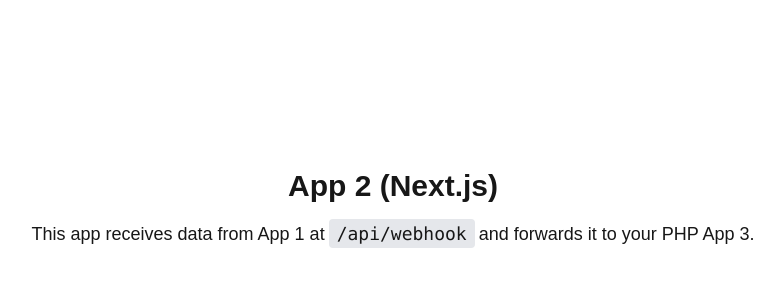
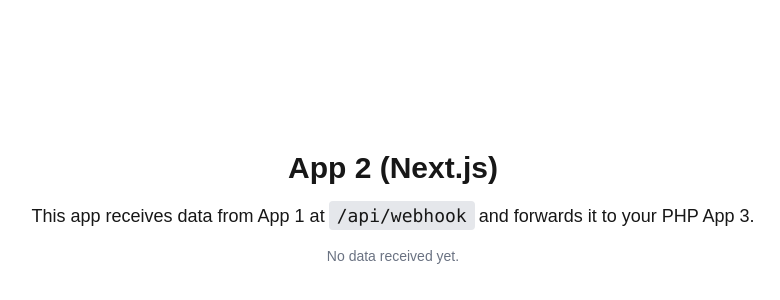
Before and after one commit to nikhilljpskj/data-integration, a Next.js app: page / in a window 1280 px wide. Shown: the part 192-492 px from the top of the page, without its empty margins (247-1027 px from the left). Built offline with nearby package versions, Linux system fonts and the light colour scheme.

Commit message:
first commit

```diff
--- a/src/app/page.tsx
+++ b/src/app/page.tsx
@@ -1,14 +1,33 @@
-// import Image from "next/image";
+'use client';
+
+import { useEffect, useState } from 'react';
 
 export default function Home() {
+  const [latest, setLatest] = useState<any>(null);
+
+  useEffect(() => {
+    fetch('/api/latest')
+      .then(res => res.json())
+      .then(data => setLatest(data.latest));
+  }, []);
+
   return (
     <main className="flex flex-col items-center justify-center min-h-screen p-8">
       <h1 className="text-3xl font-bold mb-4">App 2 (Next.js)</h1>
-      <p className="text-lg">
+      <p className="text-lg mb-4">
         This app receives data from App 1 at
         <code className="bg-gray-200 px-2 py-1 mx-1 rounded">/api/webhook</code>
         and forwards it to your PHP App 3.
       </p>
+
+      {latest ? (
+        <div className="bg-gray-100 text-left p-4 rounded w-full max-w-md">
+          <h2 className="text-xl font-semibold mb-2">Latest Data Received:</h2>
+          <pre>{JSON.stringify(latest, null, 2)}</pre>
+        </div>
+      ) : (
+        <p className="text-sm text-gray-500">No data received yet.</p>
+      )}
     </main>
   );
 }
--- /dev/null
+++ b/src/pages/api/latest.js
@@ -0,0 +1,5 @@
+import { latestPayload } from './webhook';
+
+export default function handler(req, res) {
+  res.status(200).json({ latest: latestPayload });
+}
--- a/src/pages/api/webhook.js
+++ b/src/pages/api/webhook.js
@@ -1,4 +1,6 @@
 import fetch from 'node-fetch';
+
+let latestPayload = null; // in-memory storage
 
 export default async function handler(req, res) {
   if (req.method !== 'POST') {
@@ -6,13 +8,13 @@
   }
 
   const data = req.body;
+  latestPayload = data; // store latest
 
   try {
-    // use built-in fetch
     const forwardRes = await fetch("http://nikhiljp.42web.io/data-receiving/save.php", {
       method: "POST",
       headers: { "Content-Type": "application/json" },
-      body: JSON.stringify(data)
+      body: JSON.stringify(data),
     });
 
     const result = await forwardRes.json();
@@ -21,3 +23,6 @@
     return res.status(500).json({ error: 'Forwarding failed', details: err.message });
   }
 }
+
+// Export latestPayload for other routes
+export { latestPayload };
```
